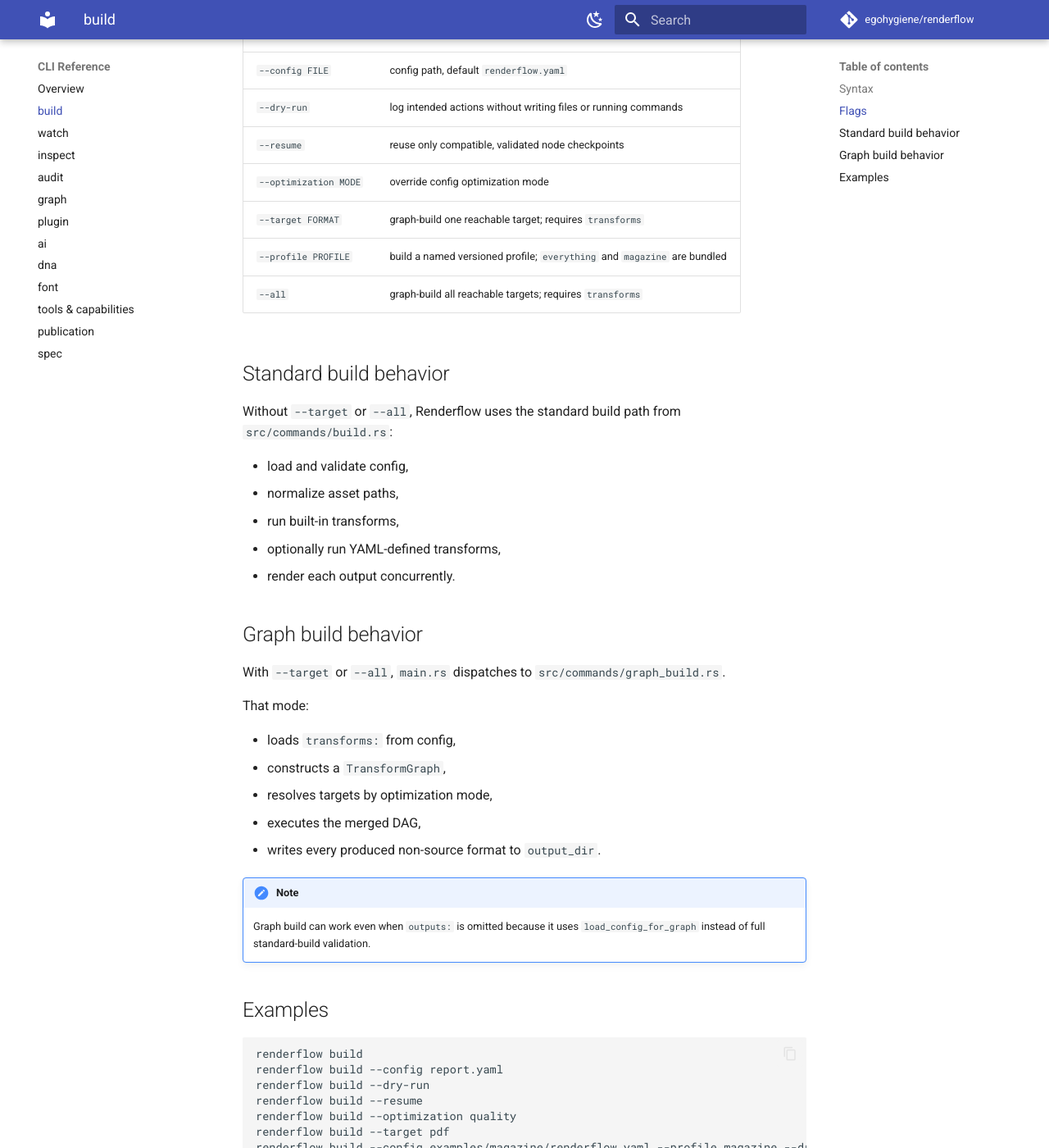
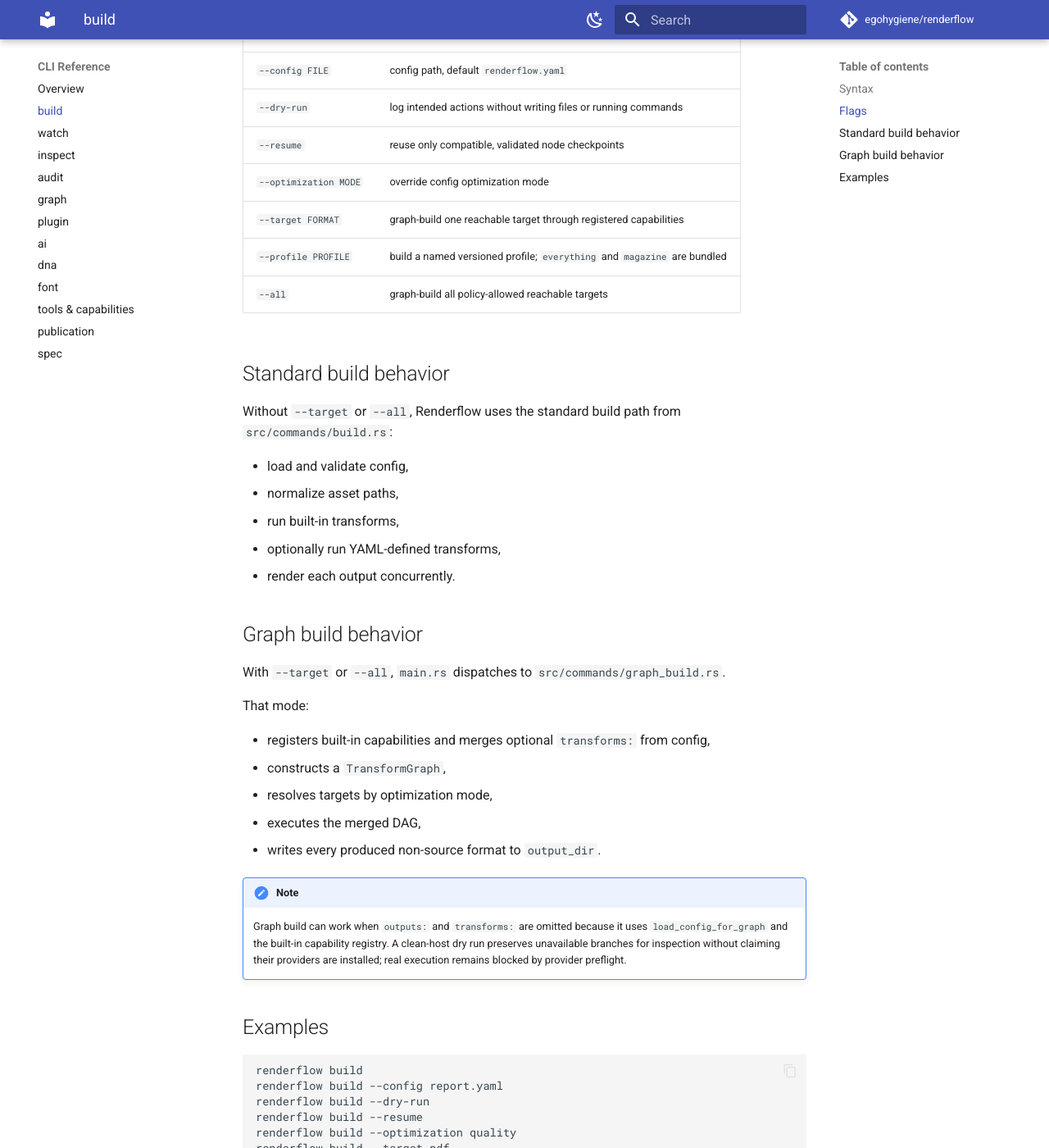
Before and after one commit to egohygiene/renderflow, an MkDocs documentation site: the page built from docs/cli-reference/build.md, in a window 1280 px wide and 1400 px high, scrolled down 458 px. Shown: the whole window at 82% size. Built offline with MkDocs 1.6.1 and Material for MkDocs 9.7.7, drawn with Linux system fonts in a browser that asks for light colours; comment, search, counter and statistics services are not loaded; the version menu is left out.

Commit message:
docs(cli): clarify builtin graph planning
Document transform-free target discovery, unavailable dry-run branches, and fail-closed execution.

Refs: #410
Roadmap-Step: REN-Q02

```diff
--- a/docs/cli-reference/build.md
+++ b/docs/cli-reference/build.md
@@ -16,9 +16,9 @@ renderflow build [--config FILE] [--dry-run] [--resume] [--optimization MODE] [-
 | `--dry-run` | log intended actions without writing files or running commands |
 | `--resume` | reuse only compatible, validated node checkpoints |
 | `--optimization MODE` | override config optimization mode |
-| `--target FORMAT` | graph-build one reachable target; requires `transforms` |
+| `--target FORMAT` | graph-build one reachable target through registered capabilities |
 | `--profile PROFILE` | build a named versioned profile; `everything` and `magazine` are bundled |
-| `--all` | graph-build all reachable targets; requires `transforms` |
+| `--all` | graph-build all policy-allowed reachable targets |
 
 ## Standard build behavior
 
@@ -36,14 +36,18 @@ With `--target` or `--all`, `main.rs` dispatches to `src/commands/graph_build.rs
 
 That mode:
 
-- loads `transforms:` from config,
+- registers built-in capabilities and merges optional `transforms:` from config,
 - constructs a `TransformGraph`,
 - resolves targets by optimization mode,
 - executes the merged DAG,
 - writes every produced non-source format to `output_dir`.
 
 !!! note
-    Graph build can work even when `outputs:` is omitted because it uses `load_config_for_graph` instead of full standard-build validation.
+    Graph build can work when `outputs:` and `transforms:` are omitted because
+    it uses `load_config_for_graph` and the built-in capability registry. A
+    clean-host dry run preserves unavailable branches for inspection without
+    claiming their providers are installed; real execution remains blocked by
+    provider preflight.
 
 ## Examples
 
```
Also changed, not shown: docs/getting-started/cli-overview.md (+8 -1 lines), docs/index.md (+4 -1 lines), docs/user-guide/troubleshooting.md (+8 -2 lines).
